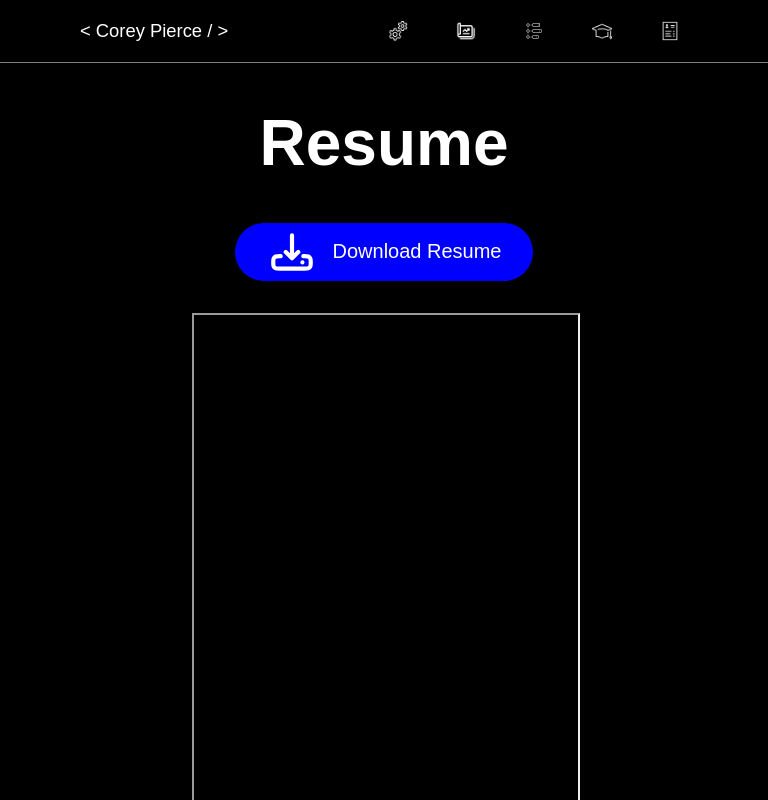
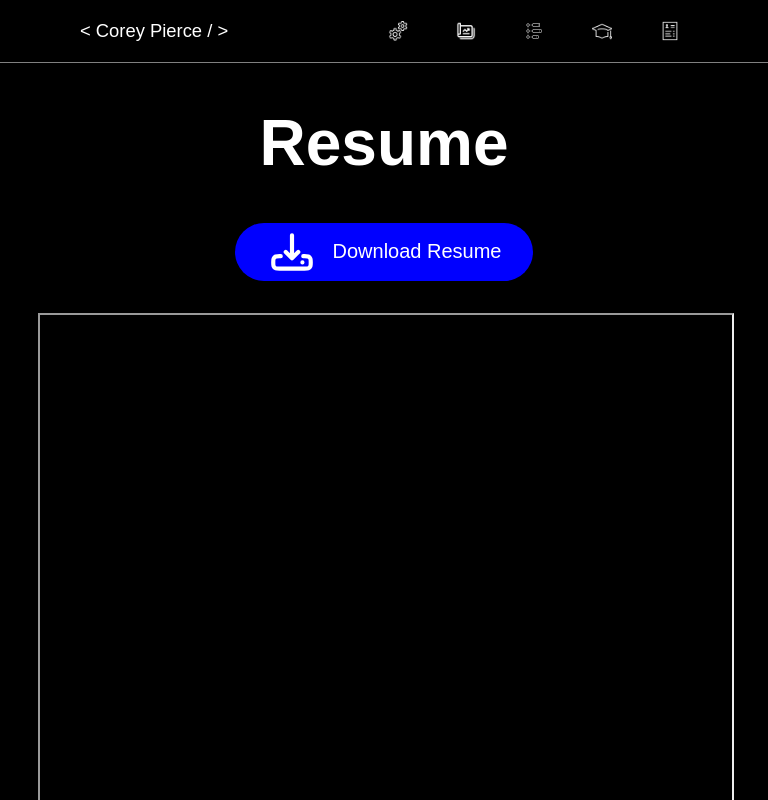
Before and after one commit to cornfrog/my-site, a Next.js app: page /resume in a window 768 px wide. Shown: the top 800 px of the page. Built offline with nearby package versions, Linux system fonts and the light colour scheme; a web font is replaced by a local one.

Commit message:
fix tablet sizing

```diff
--- a/app/globals.scss
+++ b/app/globals.scss
@@ -811,4 +811,10 @@ body {
             }
         }
     }
+
+    .resume {
+        &__embedded-resume {
+            max-width: 90vw;
+        }
+    }
 }
```
